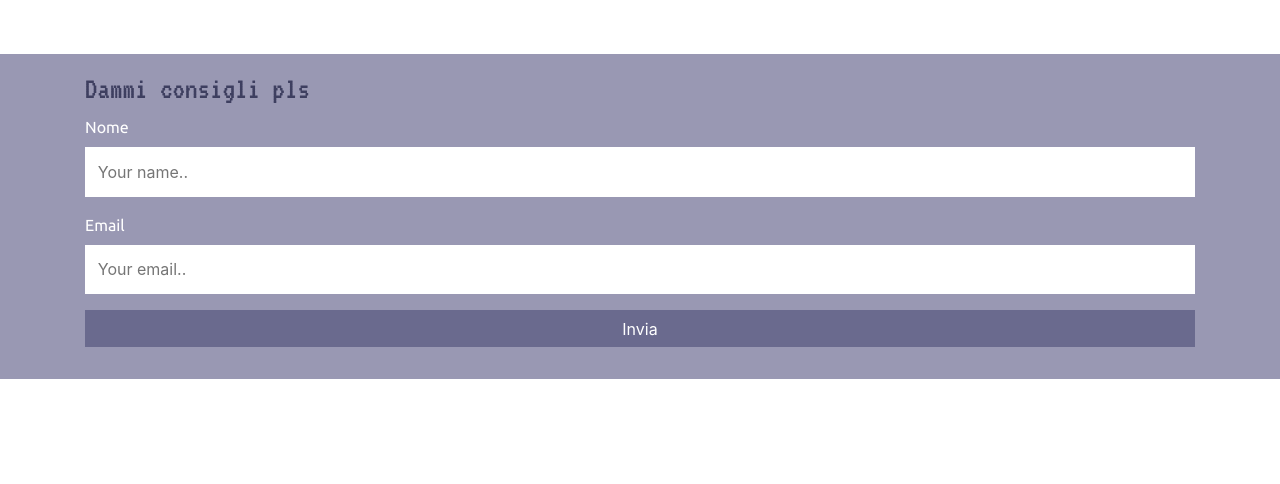
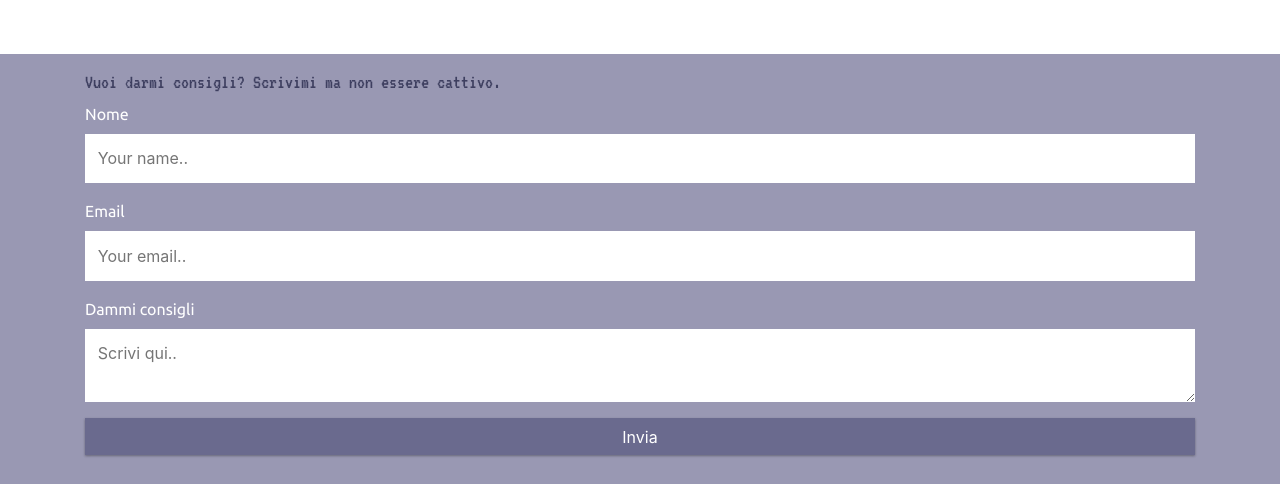
Before and after one commit to gaetanoCirinna/betterly-test, a React (Create React App) app: page / in a window 1280 px wide. Shown: the part 419-903 px from the top of the page. Before the commit the page ends 800 px from the top, so only its background shows below. Built offline with nearby package versions, Linux system fonts and the light colour scheme; no server answers.

Commit message:
Stilizzato e sistemato il contacts

```diff
--- a/src/components/Homepage/Footer/Footer.js
+++ b/src/components/Homepage/Footer/Footer.js
@@ -9,28 +9,41 @@ class Footer extends Component {
         <Container>
           <Row>
             <Col md={12}>
-              <h1 className="main-title main-title--dark Footer__title">
-                Dammi consigli pls
-              </h1>
+              <h2 className="second-title main-title--dark Footer__title">
+                Vuoi darmi consigli? Scrivimi ma non essere cattivo.
+              </h2>
             </Col>
             <Col md={12}>
               <div className="form-content">
-                <form>
+                <form
+                  action="mailto:cirinna.gaetano@gmail.com"
+                  method="POST"
+                  enctype="multipart/form-data"
+                  name="sendTips"
+                >
                   <label for="name">Nome</label>
                   <input
+                    required
                     type="text"
-                    id="name"
                     name="name"
                     placeholder="Your name.."
                   />
 
                   <label for="email">Email</label>
                   <input
-                    type="email"
-                    id="email"
+                    required
+                    type="text"
                     name="email"
                     placeholder="Your email.."
                   />
+
+                  <label for="tips">Dammi consigli</label>
+
+                  <textarea
+                    required
+                    name="tips"
+                    placeholder="Scrivi qui.."
+                  ></textarea>
 
                   <button type="submit"> Invia</button>
                 </form>
--- a/src/components/Homepage/Footer/Footer.scss
+++ b/src/components/Homepage/Footer/Footer.scss
@@ -20,6 +20,14 @@
       padding: 0.8rem;
       color: $charcoal;
     }
+    textarea {
+      width: 100%;
+      display: block;
+      border: none;
+      margin-bottom: 1rem;
+      padding: 0.8rem;
+      color: $charcoal;
+    }
     button {
       width: 100%;
       display: block;
@@ -28,9 +36,13 @@
       background-color: $violet;
       color: #fff;
       padding: 0.4rem;
+      box-shadow: 0 1px 3px rgba(0, 0, 0, 0.12), 0 1px 2px rgba(0, 0, 0, 0.24);
+      transition: all 0.3s cubic-bezier(0.25, 0.8, 0.25, 1);
 
       &:hover {
         background-color: $violetDark;
+        box-shadow: 0 10px 20px rgba(0, 0, 0, 0.19),
+          0 6px 6px rgba(0, 0, 0, 0.23);
       }
     }
   }
--- a/src/components/Homepage/Header/Header.scss
+++ b/src/components/Homepage/Header/Header.scss
@@ -1,6 +1,6 @@
 .Header {
   width: 100%;
-  position: fixed;
+  position: absolute;
   top: 0;
   left: 0;
   width: 100%;
--- a/src/components/Homepage/Skills/Skills.scss
+++ b/src/components/Homepage/Skills/Skills.scss
@@ -27,6 +27,7 @@
   .general-skill {
     margin-top: 1rem;
     ul {
+      list-style-type: square;
       li {
         width: 50%;
         float: left;
```
